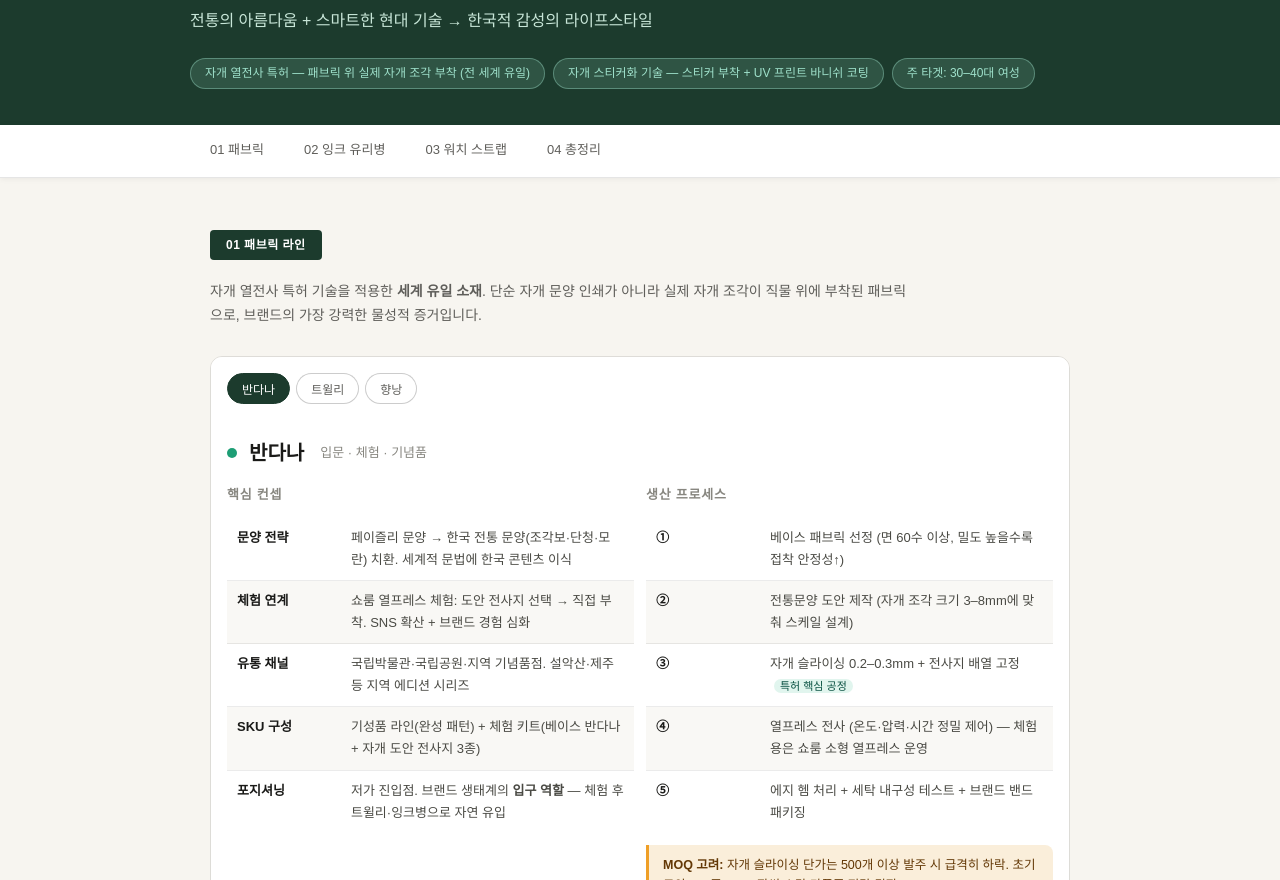
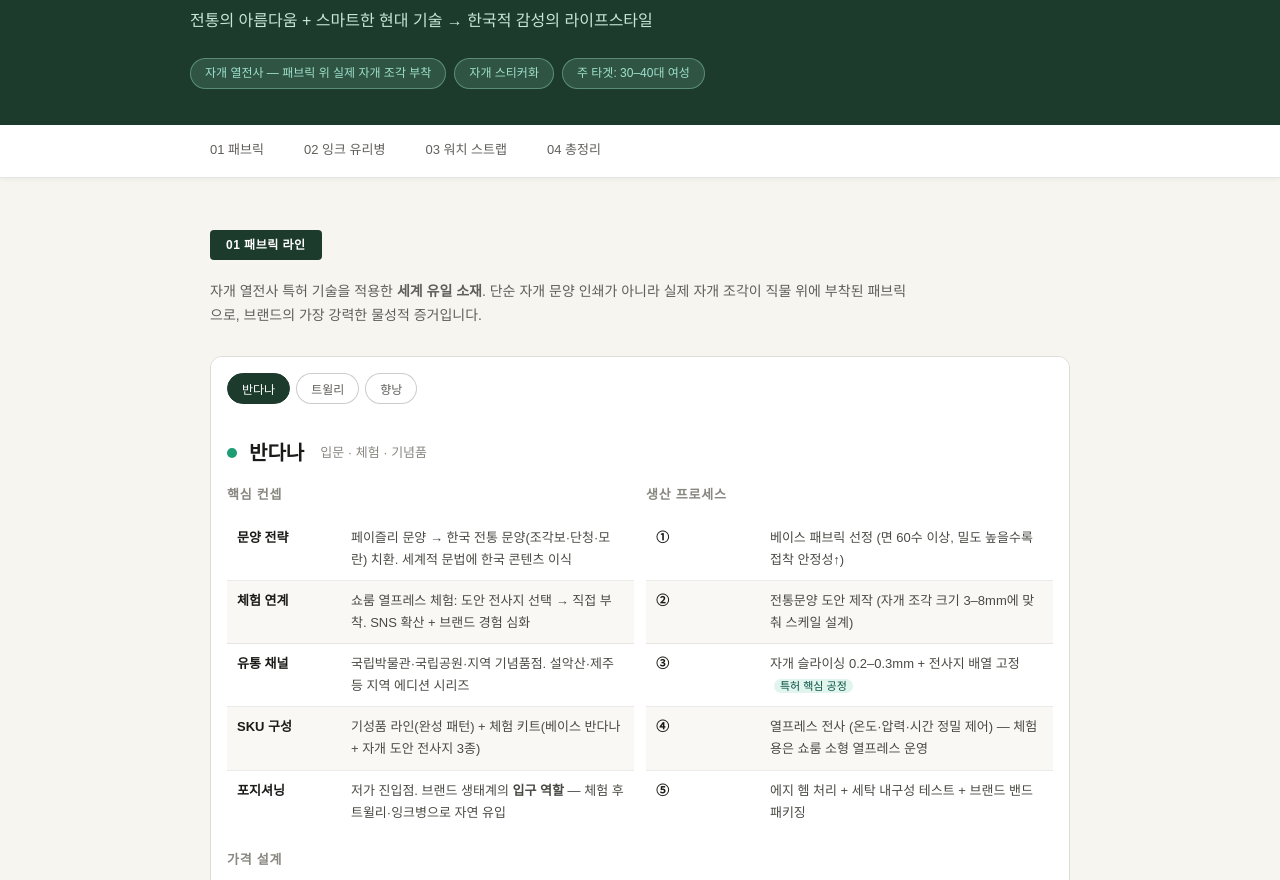
Before and after one commit to zixu-object/Jagae-project, a plain HTML site: page index.html in a window 1280 px wide. Shown: the part 124-1004 px from the top of the page. Drawn offline with Linux system fonts and the light colour scheme.

Commit message:
index.html

```diff
--- a/index.html
+++ b/index.html
@@ -3,7 +3,7 @@
 <head>
 <meta charset="UTF-8">
 <meta name="viewport" content="width=device-width, initial-scale=1.0">
-<title>나전 패브릭 컬렉션 — 신제품 기획안</title>
+<title>자개 컬렉션 — 신제품 기획안</title>
 <style>
 /* ── reset & base ── */
 *{box-sizing:border-box;margin:0;padding:0;}
@@ -154,8 +154,8 @@
     <h1 class="site-title">나전 패브릭 컬렉션</h1>
     <p class="site-sub">전통의 아름다움 + 스마트한 현대 기술 → 한국적 감성의 라이프스타일</p>
     <div class="patent-pills">
-      <span class="pill">자개 열전사 특허 — 패브릭 위 실제 자개 조각 부착 (전 세계 유일)</span>
-      <span class="pill">자개 스티커화 기술 — 스티커 부착 + UV 프린트 바니쉬 코팅</span>
+      <span class="pill">자개 열전사 — 패브릭 위 실제 자개 조각 부착</span>
+      <span class="pill">자개 스티커화</span>
       <span class="pill">주 타겟: 30–40대 여성</span>
     </div>
   </div>
@@ -212,7 +212,7 @@
               <tr><td>④</td><td>열프레스 전사 (온도·압력·시간 정밀 제어) — 체험용은 쇼룸 소형 열프레스 운영</td></tr>
               <tr><td>⑤</td><td>에지 헴 처리 + 세탁 내구성 테스트 + 브랜드 밴드 패키징</td></tr>
             </table>
-            <div class="hl hl-amber" style="margin-top:12px;"><strong>MOQ 고려:</strong> 자개 슬라이싱 단가는 500개 이상 발주 시 급격히 하락. 초기 도안 3–5종 × 200장씩 소량 다품종 전략 권장.</div>
+
           </div>
         </div>
         <div style="margin-top:16px;">
```
